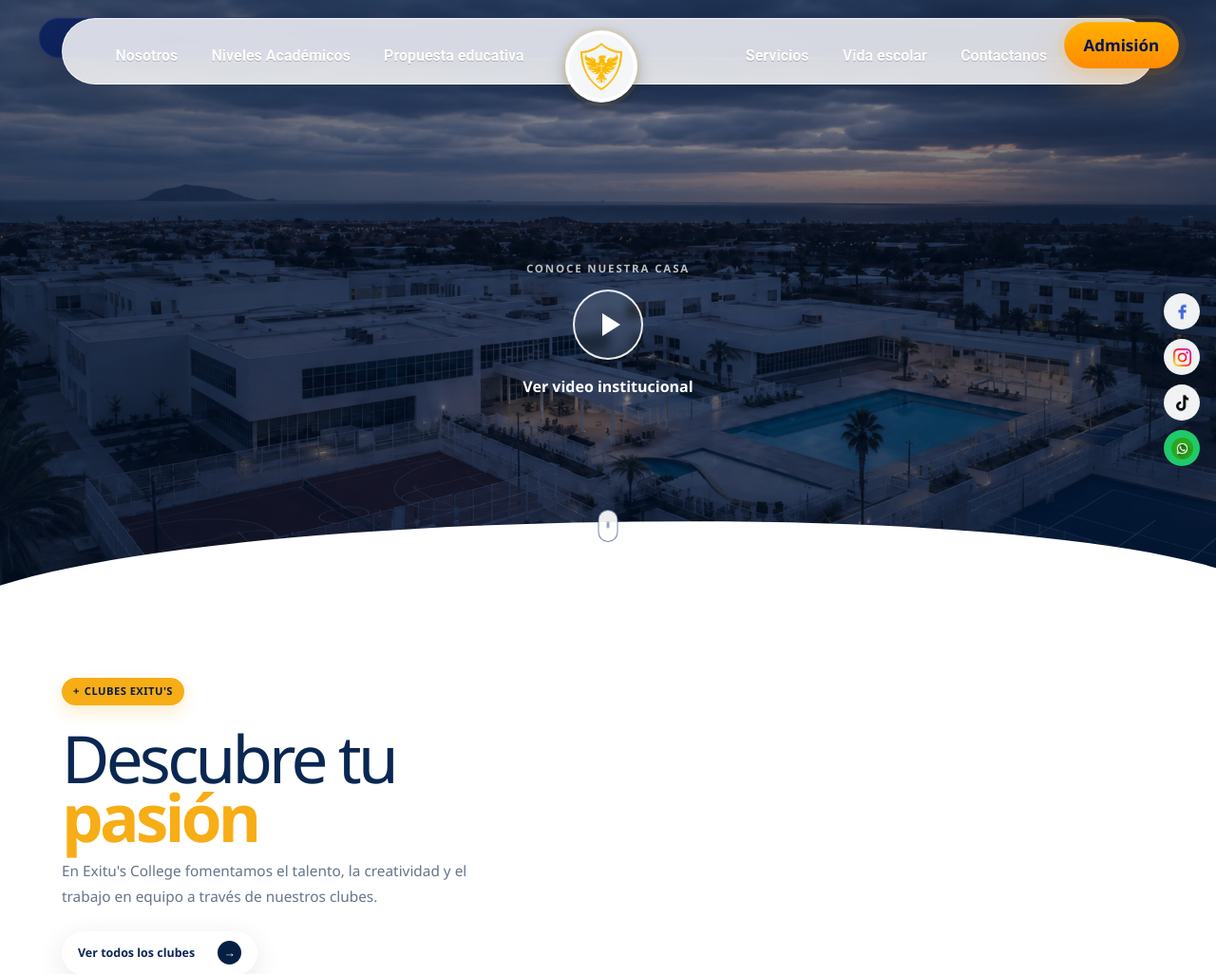
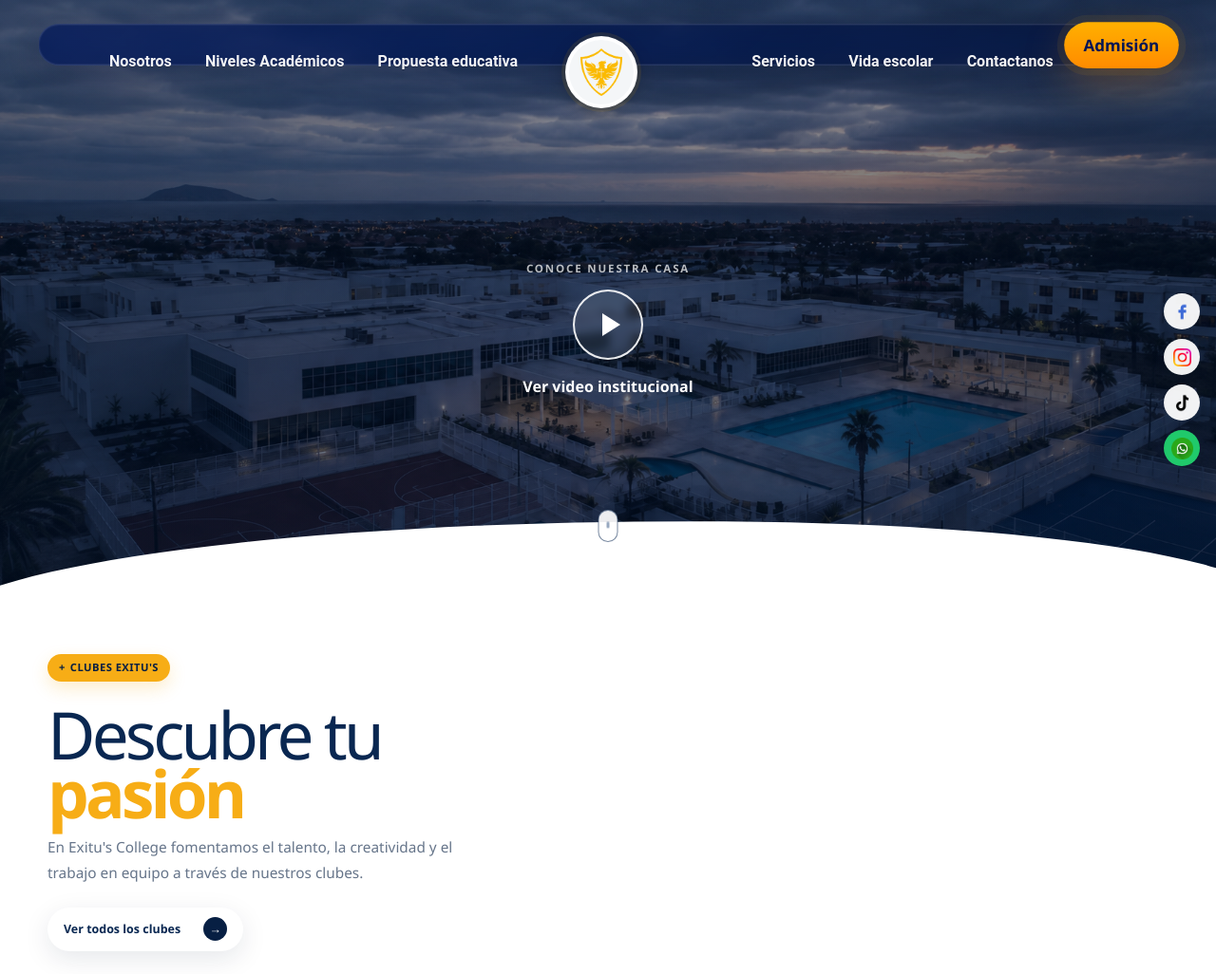
Before and after one commit to Franco-Mobile/colegioex, a Django app: page / in a window 1280 px wide. Shown: the top 1026 px of the page at 95% size. Run offline with Django 5.2, Linux system fonts and the light colour scheme.

Commit message:
Update shared_header.css

```diff
--- a/portal/static/css/inicio/shared_header.css
+++ b/portal/static/css/inicio/shared_header.css
@@ -1,4 +1,4 @@
-header {
+.site-header {
     position: fixed;
     top: 25px;
     width: 100%;
@@ -127,6 +127,13 @@ header {
         align-items: center;
         width: 100%;
         height: 100%;
+        background: transparent !important;
+        border: none !important;
+        box-shadow: none !important;
+        backdrop-filter: none !important;
+        -webkit-backdrop-filter: none !important;
+        padding: 0 !important;
+        margin: 0 !important;
     }
 
     .nav-group--left {
```
